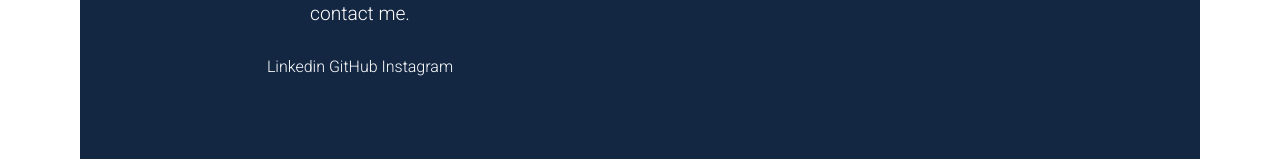
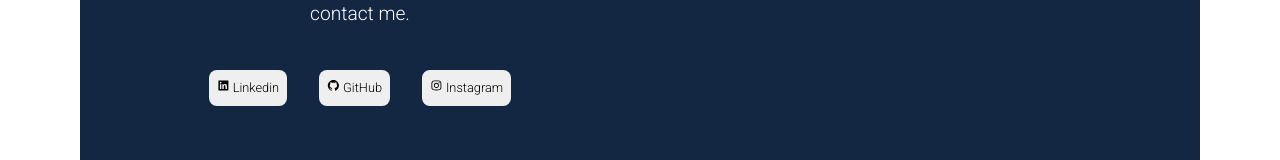
Before and after one commit to arthurgusma/gusmadev, a Next.js app in the folder gusmadev/: page / in a window 1280 px wide. Shown: the part 2455-2615 px from the top of the page. Built offline with nearby package versions, Linux system fonts and the light colour scheme.

Commit message:
About buttons layout changed.

```diff
--- a/gusmadev/src/components/About/index.tsx
+++ b/gusmadev/src/components/About/index.tsx
@@ -1,4 +1,10 @@
 import styles from './styles.module.scss';
+
+import {
+  AiFillLinkedin,
+  AiFillGithub,
+  AiOutlineInstagram,
+} from 'react-icons/ai';
 
 export function About() {
   return (
@@ -13,27 +19,35 @@ export function About() {
             practice a little more on my skils (wich I'm always developing). You
             can check here all my medias and all the places you can contact me.
           </p>
+          <button className={`${styles.linkedinBtn} button`}>
             <a
               href='https://www.linkedin.com/in/arthur-gusmao-13451017b/'
               target='_blank'
               type='button'
             >
-            <i></i> Linkedin
+              <AiFillLinkedin /> Linkedin
             </a>
+          </button>
+
+          <button className={`${styles.githubBtn} button`}>
             <a
               type='button'
               href='https://github.com/arthurgusma'
               target='_blank'
             >
-            <i></i> GitHub
+              <AiFillGithub /> GitHub
             </a>
+          </button>
+
+          <button className={`${styles.instagramBtn} button`}>
             <a
               type='button'
               href='https://www.instagram.com/gusmadev/'
               target='_blank'
             >
-            <i></i> Instagram
+              <AiOutlineInstagram /> Instagram
             </a>
+          </button>
         </div>
       </div>
       <div className={styles.content}>
--- a/gusmadev/src/components/About/styles.module.scss
+++ b/gusmadev/src/components/About/styles.module.scss
@@ -12,6 +12,27 @@
   width: 50%;
 }
 
+.linkedinBtn {
+  &:hover {
+    background: var(--linkeding-blue);
+    color: var(--white);
+  }
+}
+
+.githubBtn {
+  &:hover {
+    background: var(--gray-button);
+    color: var(--white);
+  }
+}
+
+.instagramBtn {
+  &:hover {
+    background: var(--instagram-pink);
+    color: var(--white);
+  }
+}
+
 .instagram {
   height: 90%;
   width: 90%;
--- a/gusmadev/src/styles/global.scss
+++ b/gusmadev/src/styles/global.scss
@@ -14,6 +14,9 @@
   --white: #fff;
   --green-button: #28a745;
   --gray-button: #343a40;
+
+  --linkeding-blue: #0e76a8;
+  --instagram-pink: #E1306C;
 }
 
 @media (max-width: 1080px) {
```
Lines whose indentation alone changed are shown as unchanged.
